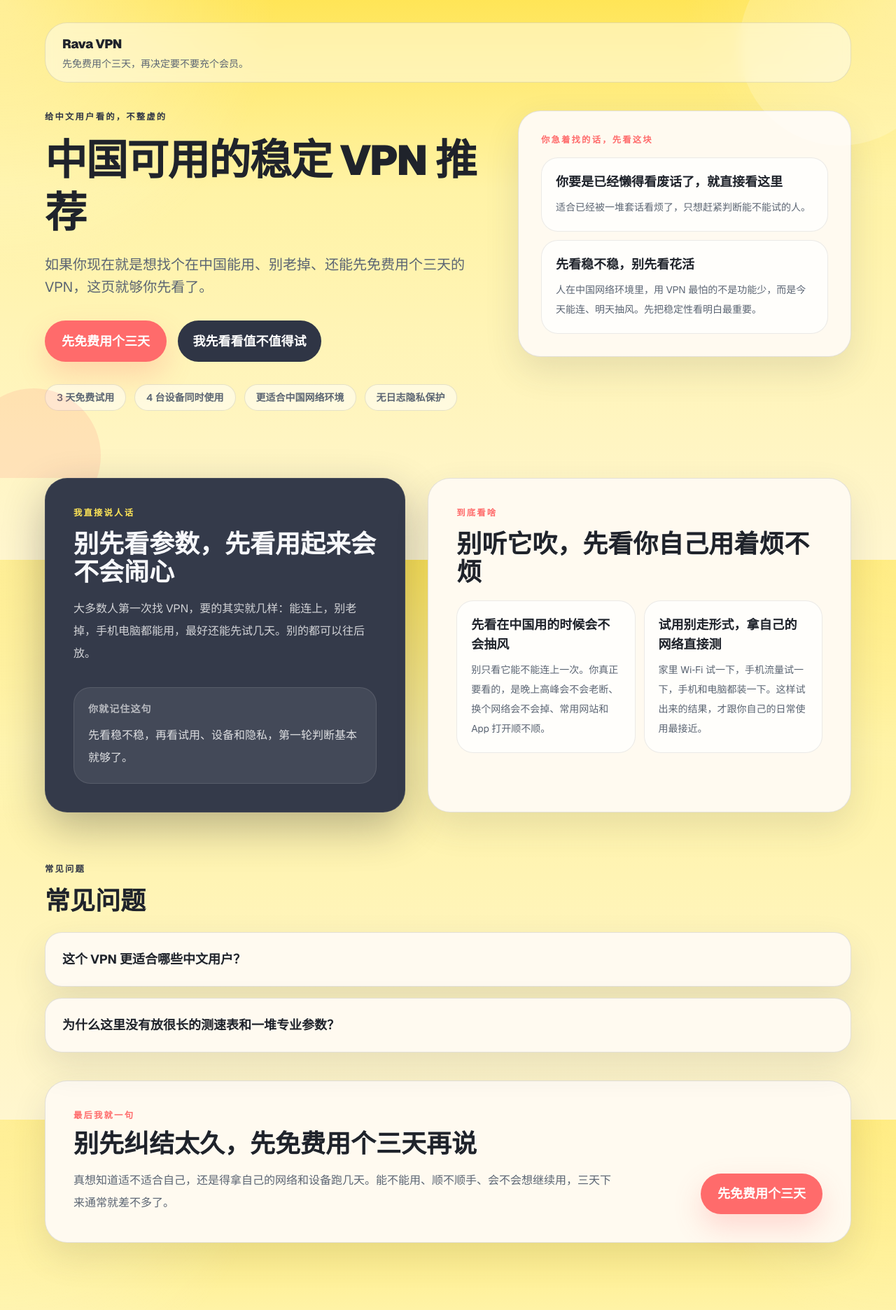
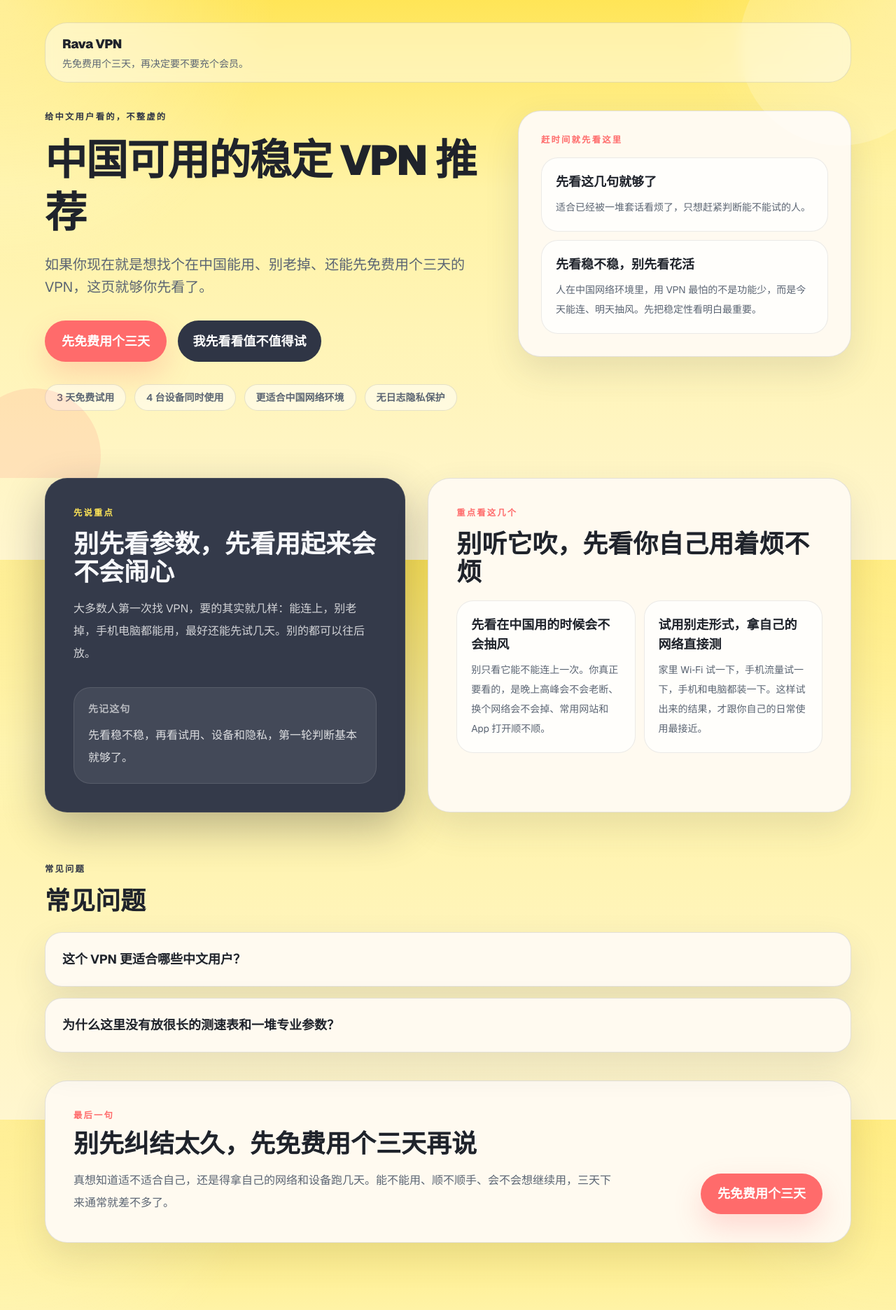
Before and after one commit to leebnbppp2/rava-seo, a Next.js app: page / in a window 1280 px wide. Shown: the whole page at 70% size. Built offline with nearby package versions, Linux system fonts and the light colour scheme; no server answers.

Commit message:
refactor: soften shared landing copy

```diff
--- a/src/components/VpnLandingPage.tsx
+++ b/src/components/VpnLandingPage.tsx
@@ -129,10 +129,10 @@ export default function VpnLandingPage({ page }: VpnLandingPageProps) {
             </div>
 
             <div className="surface-card rounded-[2rem] p-6 md:p-8">
-              <p className="section-label mb-4 text-[var(--accent)]">你急着找的话，先看这块</p>
+              <p className="section-label mb-4 text-[var(--accent)]">赶时间就先看这里</p>
               <div className="space-y-3">
                 <div className="rounded-3xl border border-black/8 bg-white/70 p-5">
-                  <p className="text-lg font-extrabold">你要是已经懒得看废话了，就直接看这里</p>
+                  <p className="text-lg font-extrabold">先看这几句就够了</p>
                   <p className="mt-2 text-sm leading-7 text-[var(--muted)]">{page.searchIntent}</p>
                 </div>
                 {heroSignals.map((card) => (
@@ -150,7 +150,7 @@ export default function VpnLandingPage({ page }: VpnLandingPageProps) {
       <section id="analysis" className="px-4 pb-12 md:pb-18">
         <div className="mx-auto grid max-w-6xl gap-8 lg:grid-cols-[0.92fr_1.08fr]">
           <div className="surface-dark rounded-[2rem] p-8 md:p-10">
-            <p className="section-label mb-4 text-[#ffe557]">我直接说人话</p>
+            <p className="section-label mb-4 text-[#ffe557]">先说重点</p>
             <h2 className="text-3xl font-black md:text-4xl">别先看参数，先看用起来会不会闹心</h2>
             <div className="mt-4 space-y-4 text-base leading-8 text-white/78">
               {openingParagraphs.map((paragraph) => (
@@ -158,13 +158,13 @@ export default function VpnLandingPage({ page }: VpnLandingPageProps) {
               ))}
             </div>
             <div className="mt-8 rounded-[1.5rem] border border-white/10 bg-white/8 p-5">
-              <p className="text-sm font-semibold tracking-[0.08em] text-white/62">你就记住这句</p>
+              <p className="text-sm font-semibold tracking-[0.08em] text-white/62">先记这句</p>
               <p className="mt-3 text-base leading-8 text-white/82">{page.keywordText}</p>
             </div>
           </div>
 
           <div className="surface-card rounded-[2rem] p-8 md:p-10">
-            <p className="section-label mb-4 text-[var(--accent)]">到底看啥</p>
+            <p className="section-label mb-4 text-[var(--accent)]">重点看这几个</p>
             <h2 className="text-3xl font-black md:text-4xl">别听它吹，先看你自己用着烦不烦</h2>
             <div className="mt-5 grid gap-3 sm:grid-cols-2">
               {evaluationCards.map((item) => (
@@ -197,7 +197,7 @@ export default function VpnLandingPage({ page }: VpnLandingPageProps) {
           <div className="surface-card mt-10 rounded-[2rem] p-8 md:p-10">
             <div className="flex flex-col gap-6 lg:flex-row lg:items-end lg:justify-between">
               <div className="max-w-3xl">
-                <p className="section-label mb-3 text-[var(--accent)]">最后我就一句</p>
+                <p className="section-label mb-3 text-[var(--accent)]">最后一句</p>
                 <h2 className="text-3xl font-black md:text-4xl">{page.finalTitle}</h2>
                 <p className="mt-4 text-base leading-8 text-[var(--muted)]">{page.finalBody}</p>
               </div>
```
